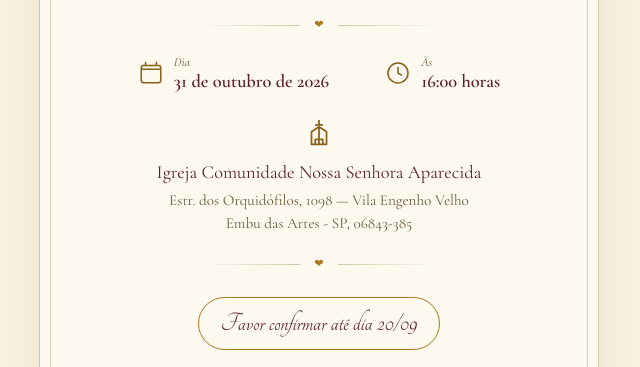
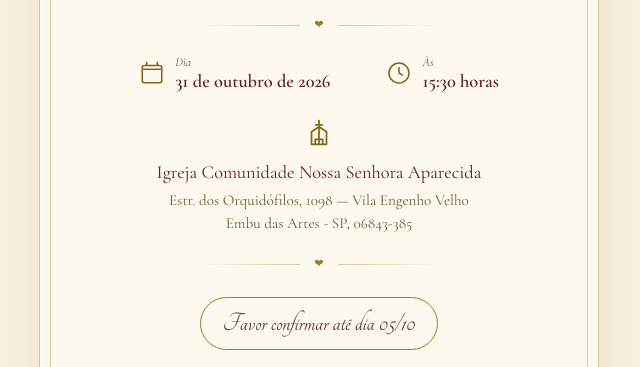
Before and after one commit to almdsantos/Confirmacao-de-Casamento, a plain HTML site: page index.html in a window 1280 px wide. Shown: the part 556-923 px from the top of the page, 321-961 px from the left. Drawn offline with nearby package versions, Linux system fonts and the light colour scheme.

Commit message:
alterado horário e data de confirmação

```diff
--- a/index.html
+++ b/index.html
@@ -70,7 +70,7 @@
           <svg class="icon" viewBox="0 0 24 24" aria-hidden="true"><circle cx="12" cy="12" r="9.25"/><path d="M12 7v5l3.2 2"/></svg>
           <div>
             <span class="details__label">Às</span>
-            <span class="details__value">16:00 horas</span>
+            <span class="details__value">15:30 horas</span>
           </div>
         </div>
       </div>
@@ -87,7 +87,7 @@
       <div class="rule"><span>&#10084;</span></div>
 
       <div class="rsvp-banner">
-        <p>Favor confirmar até dia 20/09</p>
+        <p>Favor confirmar até dia 05/10</p>
       </div>
 
       <p class="closing">Será uma alegria imensa ter você conosco!</p>
```
